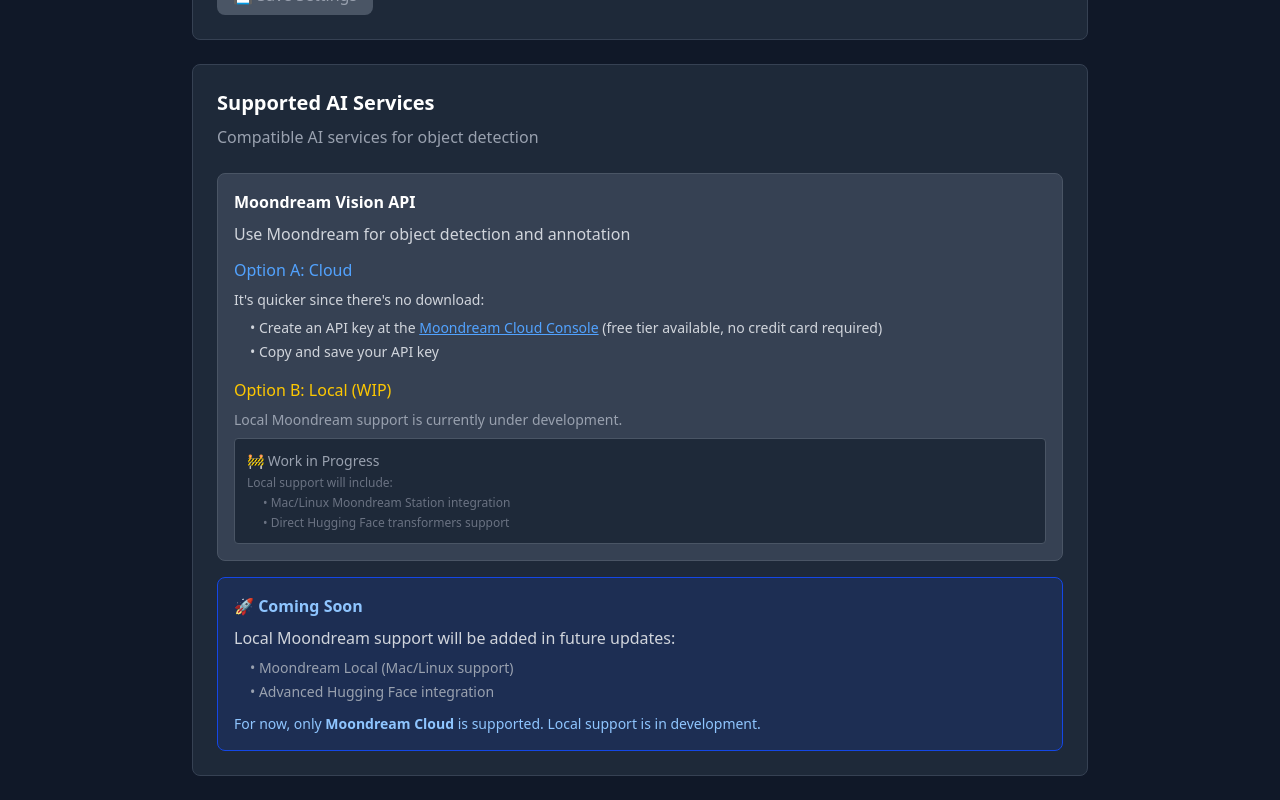
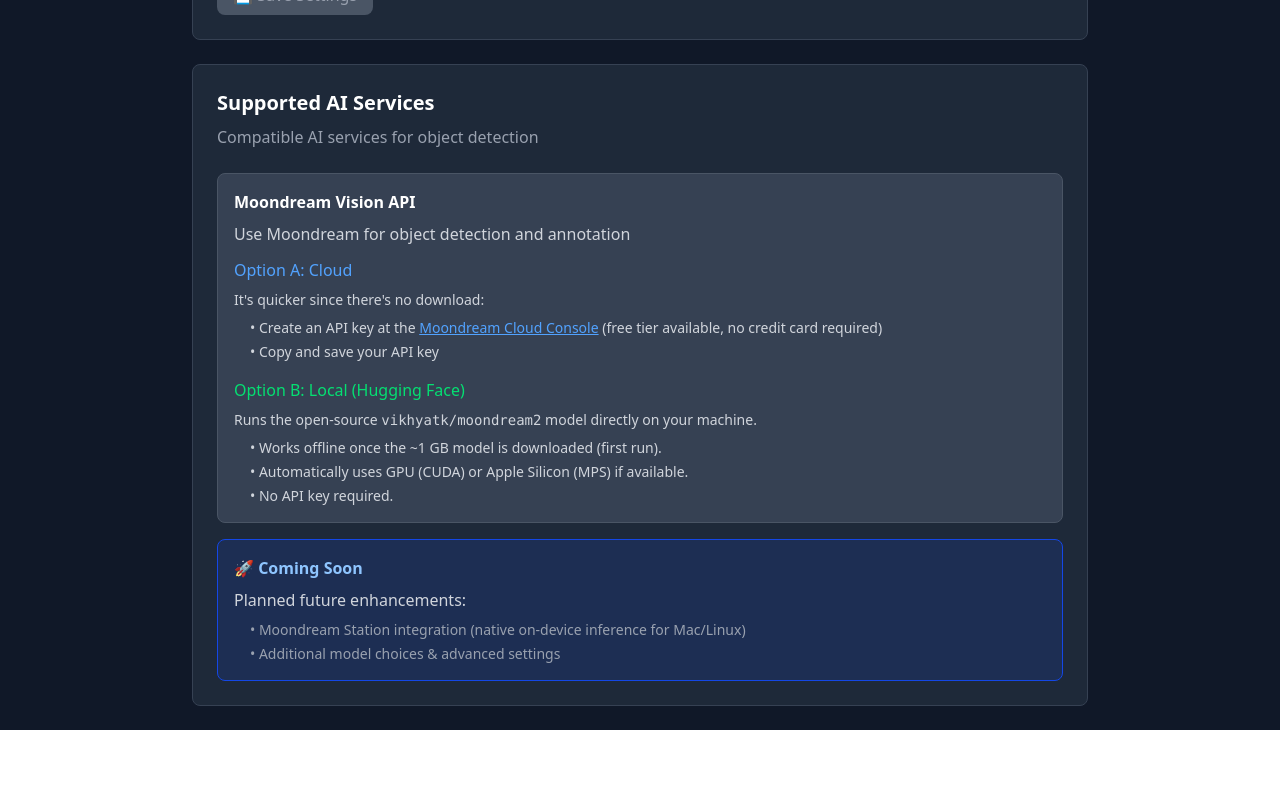
Before and after one commit to muratcanlaloglu/moonlabel, a React (Vite) app in the folder frontend/: page /settings in a window 1280 px wide. Shown: the part 441-1241 px from the top of the page. After the commit the page ends 1171 px from the top, so only its background shows below. Built offline with nearby package versions, Linux system fonts and the light colour scheme.

Commit message:
refactor: update local option description in Settings component to reflect Hugging Face integration and planned enhancements

```diff
--- a/frontend/src/components/Settings.tsx
+++ b/frontend/src/components/Settings.tsx
@@ -185,16 +185,13 @@ export default function Settings() {
                   </div>
 
                   <div>
-                    <h4 className="font-medium text-yellow-600 dark:text-yellow-400 mb-2">Option B: Local (WIP)</h4>
-                    <p className="text-sm text-gray-600 dark:text-gray-400 mb-2">Local Moondream support is currently under development.</p>
-                    <div className="bg-gray-200 dark:bg-gray-800 rounded p-3 border border-gray-300 dark:border-gray-600">
-                      <p className="text-sm text-gray-600 dark:text-gray-400">🚧 Work in Progress</p>
-                      <p className="text-xs text-gray-500 dark:text-gray-500 mt-1">Local support will include:</p>
-                      <ul className="text-xs text-gray-500 dark:text-gray-500 space-y-1 ml-4 mt-1">
-                        <li>• Mac/Linux Moondream Station integration</li>
-                        <li>• Direct Hugging Face transformers support</li>
-                      </ul>
-                    </div>
+                    <h4 className="font-medium text-green-600 dark:text-green-400 mb-2">Option B: Local (Hugging Face)</h4>
+                    <p className="text-sm text-gray-700 dark:text-gray-300 mb-2">Runs the open-source <code>vikhyatk/moondream2</code> model directly on your machine.</p>
+                    <ul className="text-sm text-gray-700 dark:text-gray-300 space-y-1 ml-4">
+                      <li>• Works offline once the ~1 GB model is downloaded (first run).</li>
+                      <li>• Automatically uses GPU (CUDA) or Apple Silicon (MPS) if available.</li>
+                      <li>• No API key required.</li>
+                    </ul>
                   </div>
                 </div>
               </div>
@@ -202,14 +199,11 @@ export default function Settings() {
               {/* Coming Soon Notice */}
               <div className="bg-blue-50 dark:bg-blue-900/30 border border-blue-200 dark:border-blue-700 rounded-lg p-4">
                 <h3 className="font-semibold mb-2 text-blue-700 dark:text-blue-300">🚀 Coming Soon</h3>
-                <p className="text-gray-700 dark:text-gray-300 mb-2">Local Moondream support will be added in future updates:</p>
+                <p className="text-gray-700 dark:text-gray-300 mb-2">Planned future enhancements:</p>
                 <ul className="text-sm text-gray-600 dark:text-gray-400 space-y-1 ml-4">
-                  <li>• Moondream Local (Mac/Linux support)</li>
-                  <li>• Advanced Hugging Face integration</li>
+                  <li>• Moondream Station integration (native on-device inference for Mac/Linux)</li>
+                  <li>• Additional model choices & advanced settings</li>
                 </ul>
-                <p className="text-sm text-blue-700 dark:text-blue-300 mt-3">
-                  For now, only <strong>Moondream Cloud</strong> is supported. Local support is in development.
-                </p>
               </div>
 
             </div>
```
